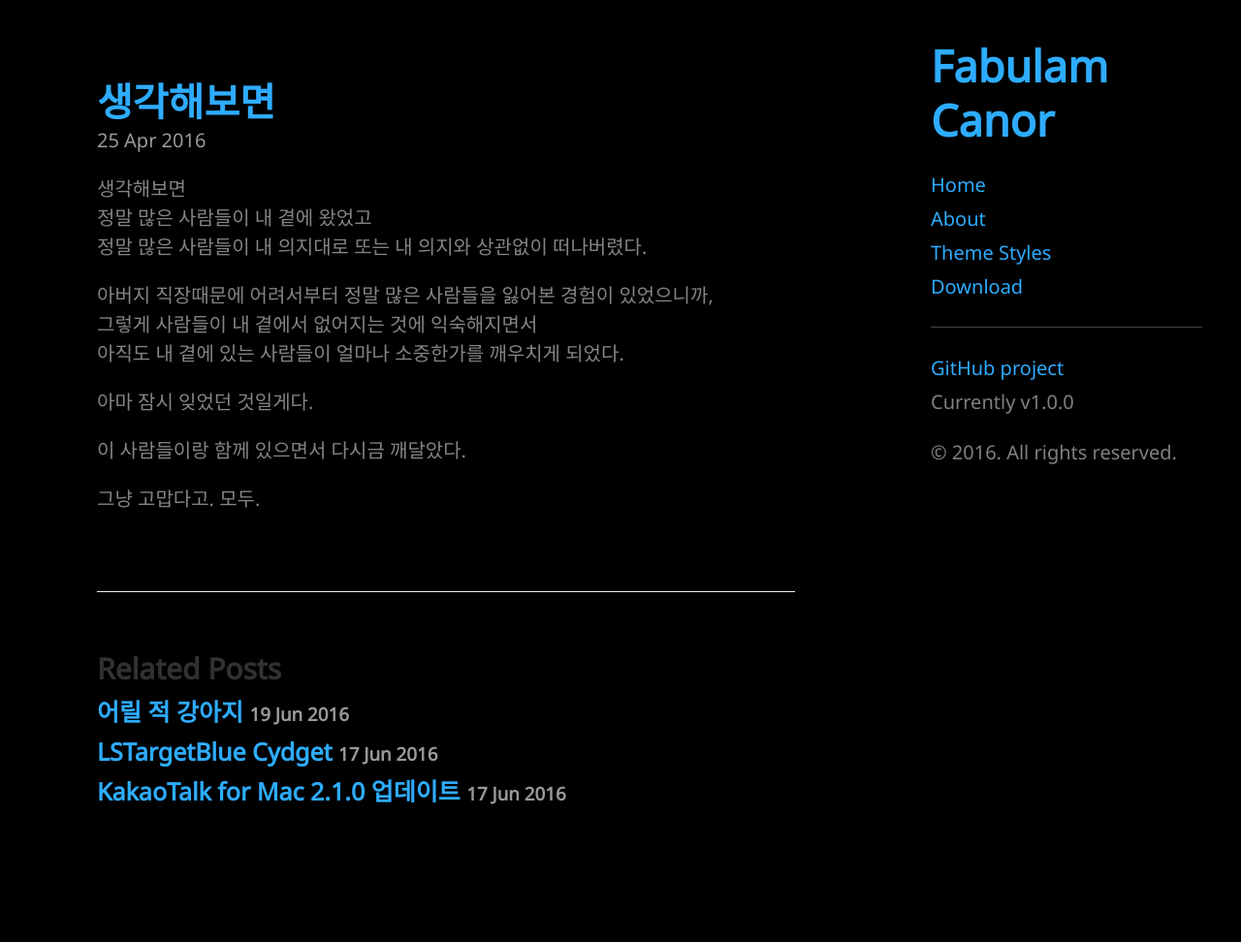
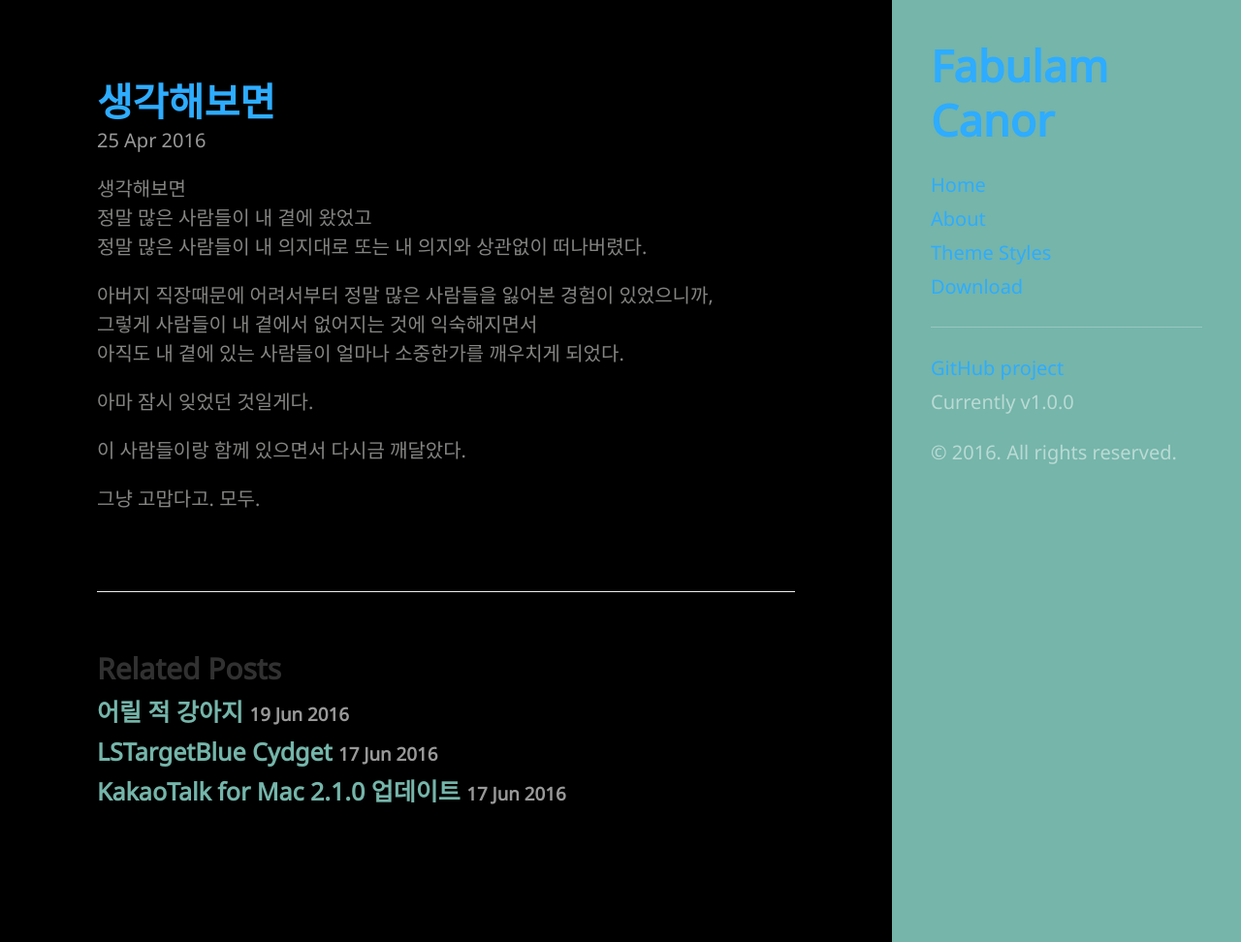
Before and after one commit to Canorus/canorus.github.io, a Jekyll site: the page built from _posts/2016-04-25-come-to-think-of-it.md, in a window 1280 px wide and 972 px high. Shown: the whole window at 97% size. Built offline with Jekyll 4.4.1, drawn with Linux system fonts in a browser that asks for light colours.

Commit message:
Theme modification

```diff
--- a/_layouts/default.html
+++ b/_layouts/default.html
@@ -3,7 +3,7 @@
 
   {% include head.html %}
 
-  <body class="layout-reverse theme-base-05">
+  <body class="layout-reverse theme-base-0c">
 
     {% include sidebar.html %}
 
```
